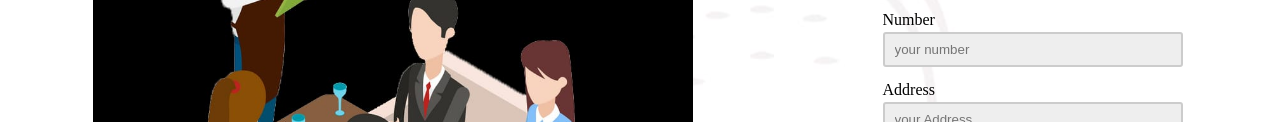
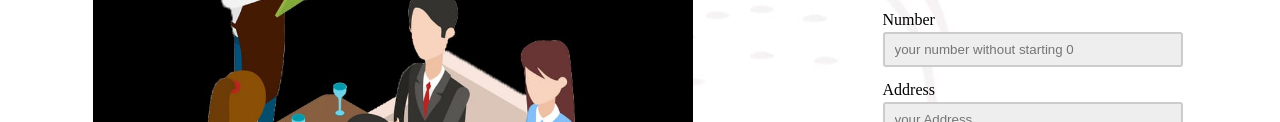
Before and after one commit to nikhilmishra1710/nexus-project-2-Restaurant-Website, a plain HTML site: page client/order.html in a window 1280 px wide. Shown: the part 241-363 px from the top of the page. Drawn offline with Linux system fonts and the light colour scheme; files whose address does not match are found by name.

Commit message:
Update order.html

```diff
--- a/client/order.html
+++ b/client/order.html
@@ -32,7 +32,7 @@
 
                     <div class="input">
                         <p>Number</p>
-                        <input required type="tel" id="phone" placeholder="your number" />
+                        <input required type="tel" id="phone" maxlength="10" placeholder="your number without starting 0" />
                     </div>
 
                     <div class="input">
```
